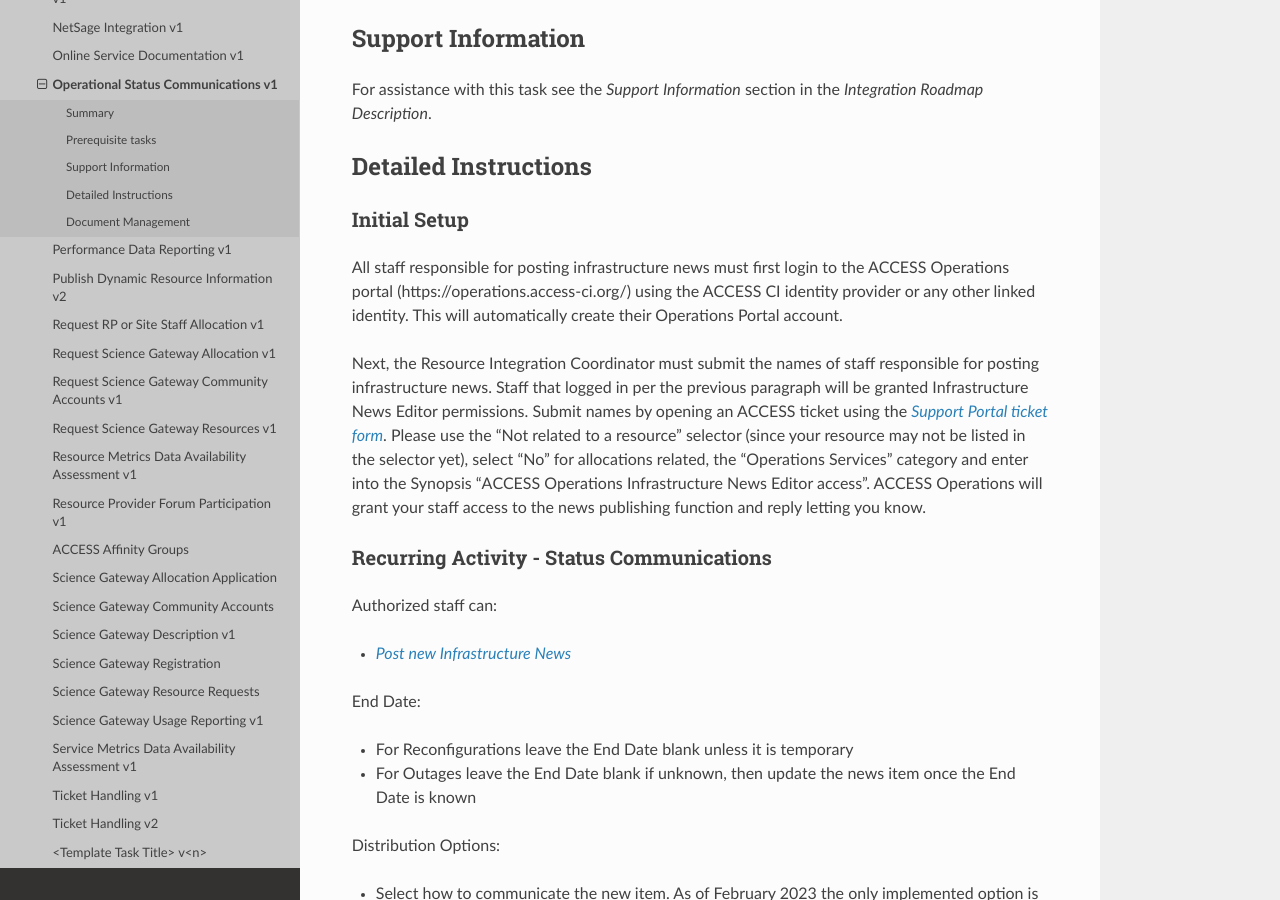
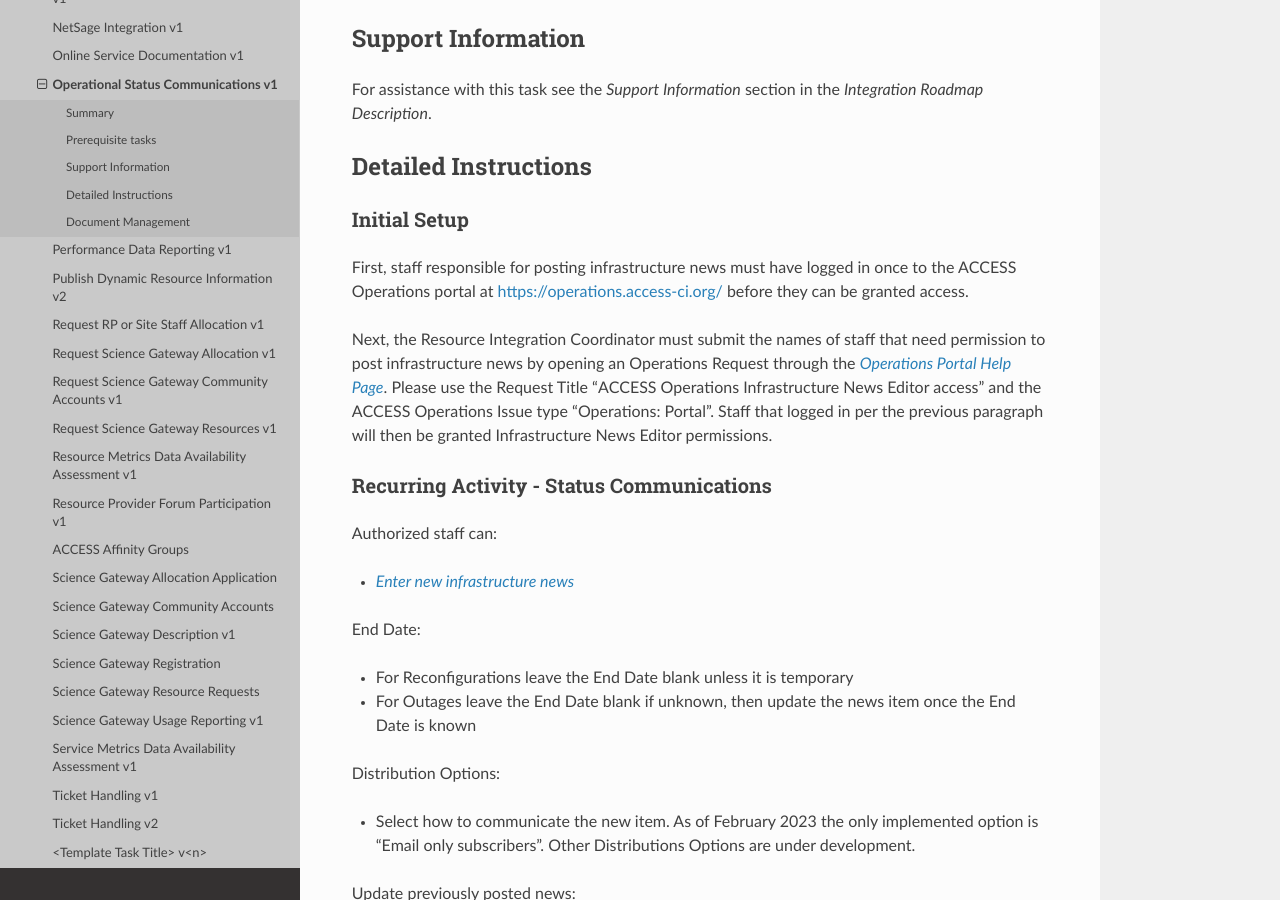
Before and after one commit to esiegmann/Integration_Roadmaps, a Sphinx documentation site: the page built from docs/source/tasks/Operational_Status_Communications_v1.md, in a window 1280 px wide and 900 px high, scrolled down 610 px. Built offline with Sphinx 7.4.7 and the Read the Docs theme 2.0.0, drawn with Linux system fonts in a browser that asks for light colours; some of the changed text lies outside the part shown.

Commit message:
Adjust Operational Status Communications to use correct request form and improve instructions

```diff
--- a/docs/source/tasks/Operational_Status_Communications_v1.md
+++ b/docs/source/tasks/Operational_Status_Communications_v1.md
@@ -23,15 +23,15 @@
 
 ### Initial Setup
 
-All staff responsible for posting infrastructure news must first login to the ACCESS Operations portal (https://operations.access-ci.org/) using the ACCESS CI identity provider or any other linked identity. This will automatically create their Operations Portal account.
+First, staff responsible for posting infrastructure news must have logged in once to the ACCESS Operations portal at [https://operations.access-ci.org/](https://operations.access-ci.org/) before they can be granted access.
 
-Next, the Resource Integration Coordinator must submit the names of staff responsible for posting infrastructure news. Staff that logged in per the previous paragraph will be granted Infrastructure News Editor permissions. Submit names by opening an ACCESS ticket using the [*Support Portal ticket form*](https://support.access-ci.org/open-a-ticket). Please use the “Not related to a resource” selector (since your resource may not be listed in the selector yet), select “No” for allocations related, the “Operations Services” category and enter into the Synopsis “ACCESS Operations Infrastructure News Editor access”. ACCESS Operations will grant your staff access to the news publishing function and reply letting you know.
+Next, the Resource Integration Coordinator must submit the names of staff that need permission to post infrastructure news by opening an Operations Request through the [*Operations Portal Help Page*](https://operations.access-ci.org/help). Please use the Request Title “ACCESS Operations Infrastructure News Editor access” and the ACCESS Operations Issue type "Operations: Portal". Staff that logged in per the previous paragraph will then be granted Infrastructure News Editor permissions.
 
 ### Recurring Activity - Status Communications
 
 Authorized staff can:
 
-- [*Post new Infrastructure News*](https://operations.access-ci.org/node/add/infrastructure_news)
+- [*Enter new infrastructure news*](https://operations.access-ci.org/infrastructure_news)
 
 End Date:
 
```
Also changed, not shown: other parts of docs/source/tasks/Operational_Status_Communications_v1.md (+2 -2 lines).
